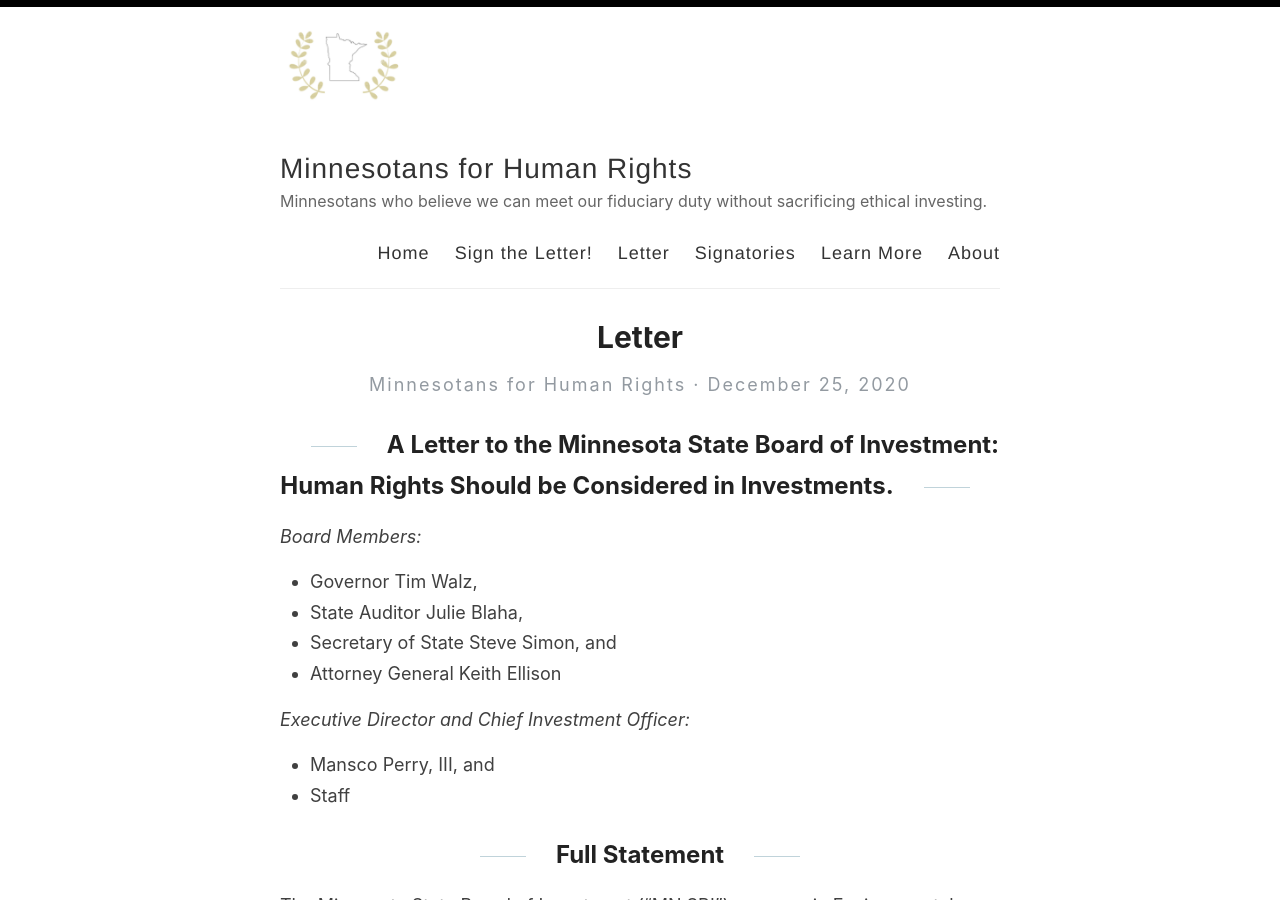
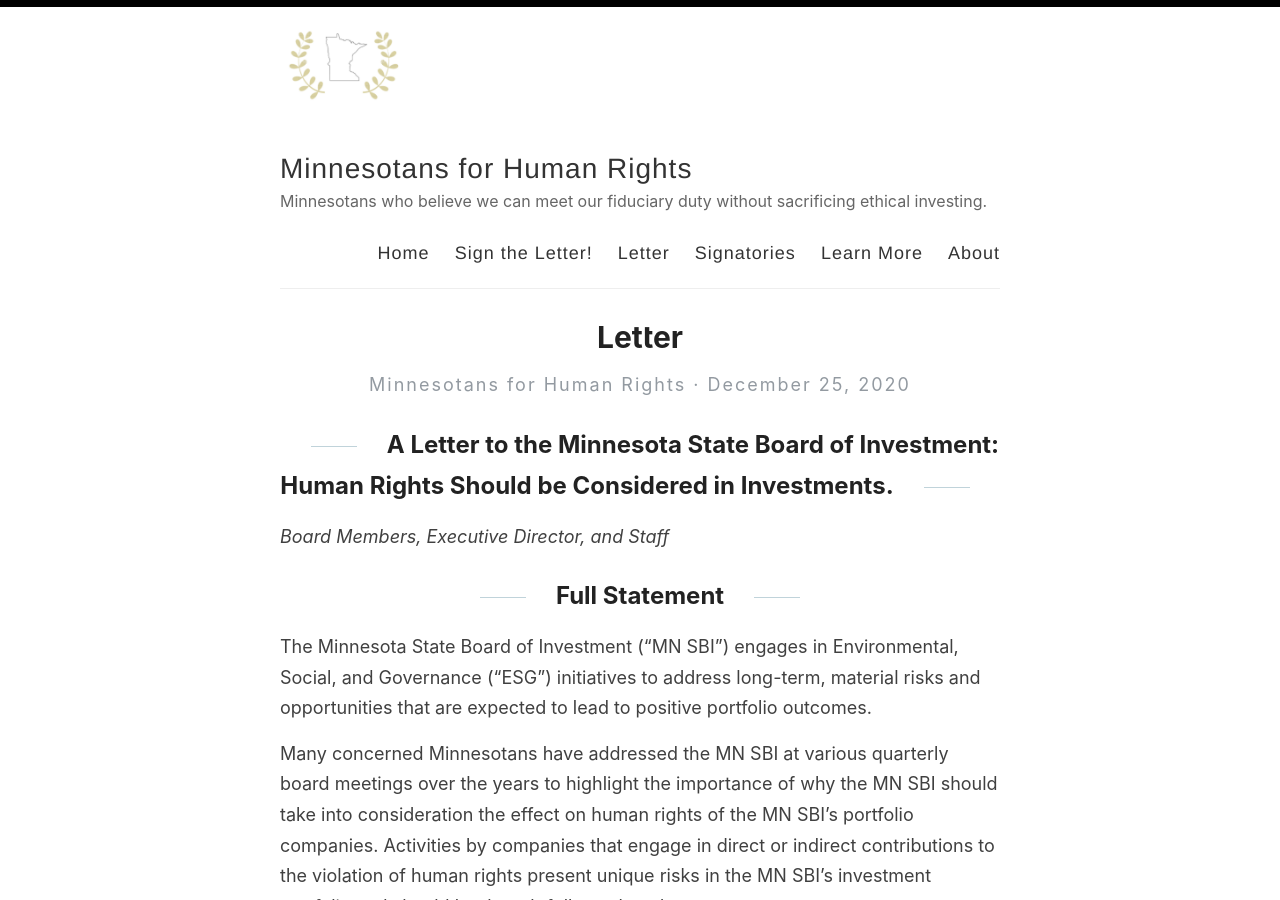
Before and after one commit to adamrahim/adamrahim.github.io, a Jekyll site: the page built from _posts/2020-12-25-letter.md, in a window 1280 px wide and 900 px high. Built offline with Jekyll 4.4.1, drawn with Linux system fonts in a browser that asks for light colours.

Commit message:
Update 2020-12-25-letter.md

```diff
--- a/_posts/2020-12-25-letter.md
+++ b/_posts/2020-12-25-letter.md
@@ -5,16 +5,7 @@
 
 ## A Letter to the Minnesota State Board of Investment: Human Rights Should be Considered in Investments.
 
-<i>Board Members:</i>
-- Governor Tim Walz,
-- State Auditor Julie Blaha,
-- Secretary of State Steve Simon, and
-- Attorney General Keith Ellison
-
-<i>Executive Director and Chief Investment Officer:</i>
-- Mansco Perry, III, and
-- Staff
-
+<i>Board Members, Executive Director, and Staff</i>
 
 ## Full Statement
 
```
